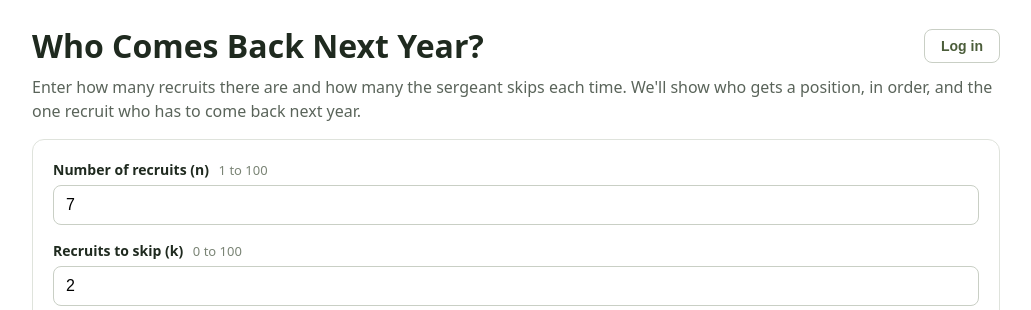
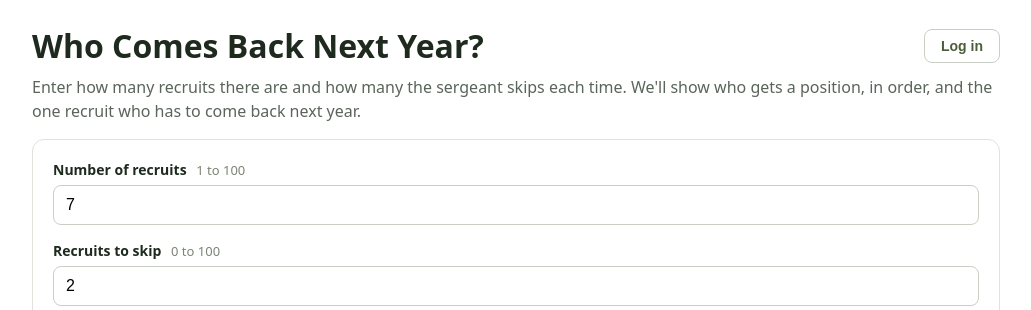
Before and after one commit to LukeNSaunders/recruit-selector, a Vue app in the folder client/: page / in a window 1280 px wide. Shown: the top 310 px of the page, without its empty margins (124-1155 px from the left). Built offline with nearby package versions, Linux system fonts and the light colour scheme.

Commit message:
fix: update recruits + skip

```diff
--- a/client/src/components/RecruitForm.vue
+++ b/client/src/components/RecruitForm.vue
@@ -16,12 +16,12 @@ function onSubmit() {
 <template>
   <form class="card recruit-form" @submit.prevent="onSubmit">
     <label>
-      <span>Number of recruits (n) <span class="hint">1 to 100</span></span>
+      <span>Number of recruits <span class="hint">1 to 100</span></span>
       <input v-model.number="recruits" type="number" min="1" max="100" required />
     </label>
 
     <label>
-      <span>Recruits to skip (k) <span class="hint">0 to 100</span></span>
+      <span>Recruits to skip <span class="hint">0 to 100</span></span>
       <input v-model.number="skip" type="number" min="0" max="100" required />
     </label>
 
```
Also changed, not shown: 1 other file (tests, documents, lock files or other folders).
